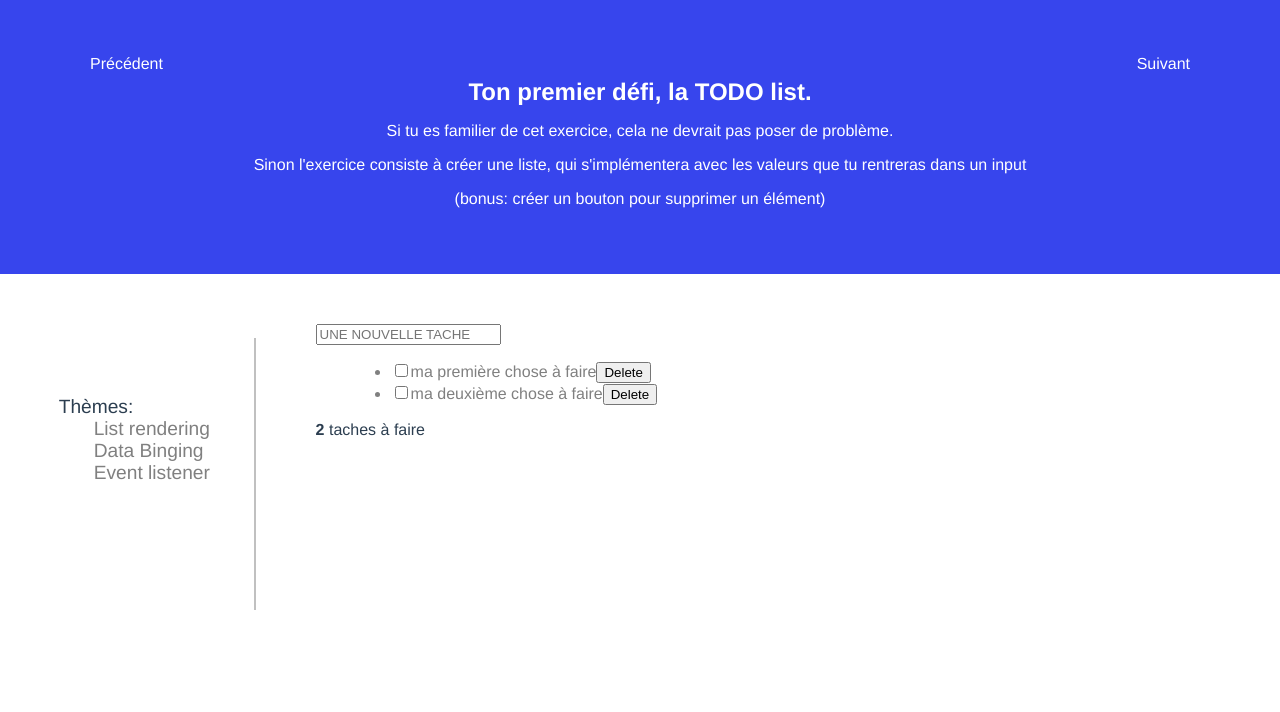
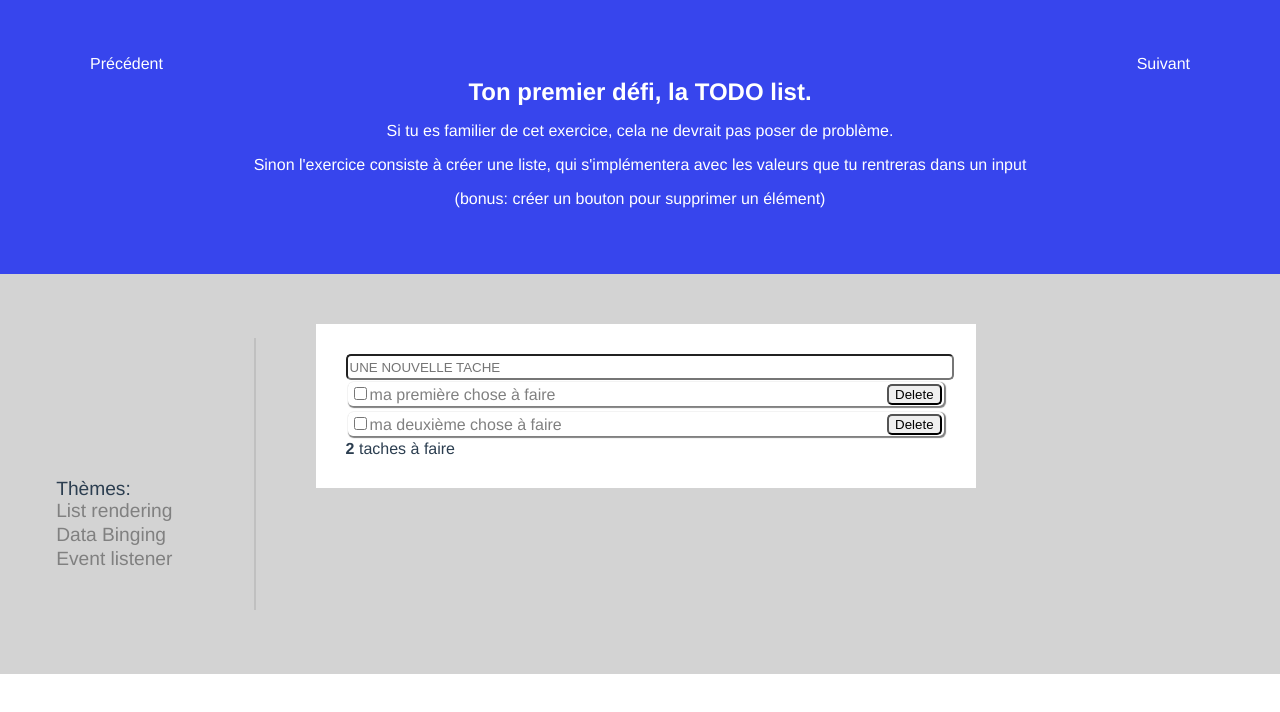
Before and after one commit to robertschmid001/testVue, a Vue app: page /exercice1 in a window 1280 px wide. Shown: the top 712 px of the page. Built offline with nearby package versions, Linux system fonts and the light colour scheme.

Commit message:
CSS 1er exercice, une solution plus propre pour le deuxième!

```diff
--- a/src/components/_layout/Exercices/Exercice1/index.vue
+++ b/src/components/_layout/Exercices/Exercice1/index.vue
@@ -31,23 +31,20 @@
     </div>
     <div class="right">
       <!-- ton code ici -->
-    <div>
-      <input v-model="newLabel" @keyup.enter="addTodo" placeholder="UNE NOUVELLE TACHE">
-      <div class="wrap-list">
+
+    <div class="wrap-content">
+      <input class="inputNewLabel" v-model="newLabel" @keyup.enter="addTodo" placeholder="UNE NOUVELLE TACHE">
       <ul class="list">
         <li v-for="todo in todos">
           <div class="listedItems">
             <input type="checkbox" v-model="todo.completed">
             <label>{{ todo.label }}</label>
-            <button @click="deleteTodo(todo)">Delete</button>
+            <button class="inputDelete" @click="deleteTodo(todo)">Delete</button>
           </div>
         </li>
       </ul>
-      </div>
+          <span class="todo-count"><strong>{{remaining}}</strong> taches à faire</span>
     </div>
-  <footer class="footer">
-    <span class="todo-count"><strong>{{remaining}}</strong> taches à faire</span>
-  </footer>
     </div>
   </div>
   </div>
@@ -102,9 +99,42 @@ export default {
     }
   }
 };
-
 </script>
 
 <style>
+.listedItems {
+  box-shadow: 1px 1px 1px 1px;
+  border-radius: 5px;
+  margin: 2px;
+  padding: 2px;
+}
+.wrap-content{
+  width:600px;
+  background-color:white;
+  padding: 30px;
+  margin: 0;
 
+}
+.inputNewLabel{
+  height: 20px;
+  width: 100%;
+  border-radius: 5px;
+}
+li{
+  list-style-type: none;
+  padding-bottom: 2px;
+  margin: 0;
+}
+.first-container{
+  background-color: lightgrey;
+}
+ul{
+  padding: 0;
+  margin: 0;
+  align-content: center;
+}
+.inputDelete{
+  float:right;
+  border-radius: 5px;
+}
 </style>
--- a/src/components/_layout/Exercices/Exercice2/index.vue
+++ b/src/components/_layout/Exercices/Exercice2/index.vue
@@ -40,7 +40,34 @@
         <component2 v-if="comp2" ></component2>
         <component3 v-if="comp3" ></component3>
       </div>
+
+      <div>
+        <strong> <p>2eme solution, moins de code requis mais je devrai altérer vos fonctions. C'est plus propre et maintainable.
+        </p>
+        <button @click="selectedComponent = 'comp1'">Composant1</button>
+        <button @click="selectedComponent = 'comp2'">Composant2</button>
+        <button @click="selectedComponent = 'comp3'">Composant3</button>
+        <component :is='selectedComponent'></component>
+        <p>
+          ...<br>
+          <br>
+          export default{ <br>
+          ...<br>
+          return{<br>
+          selectedComponent: 'comp1',<br>
+            }<br>
+          }<br>
+          <br>
+          component: {<br>
+            comp1: Component1,<br>
+            comp2: Component2,<br>
+            comp3: Component3<br>
+          }<br>
+      </p>
+      </strong>
     </div>
+    </div>
+
   </div>
   </div>
 </template>
@@ -55,7 +82,7 @@ export default {
       return {
         comp1: false,
         comp2: false,
-        comp3: false
+        comp3: false,
       }
     },
     methods: {
@@ -81,7 +108,7 @@ export default {
     components: {
       Component1,
       Component2,
-      Component3
+      Component3,
     }
 }
 </script>
```
Also changed, not shown: src/components/_layout/Exercices/Exercice3/_commons/learning.vue (added, +32 -0 lines).
